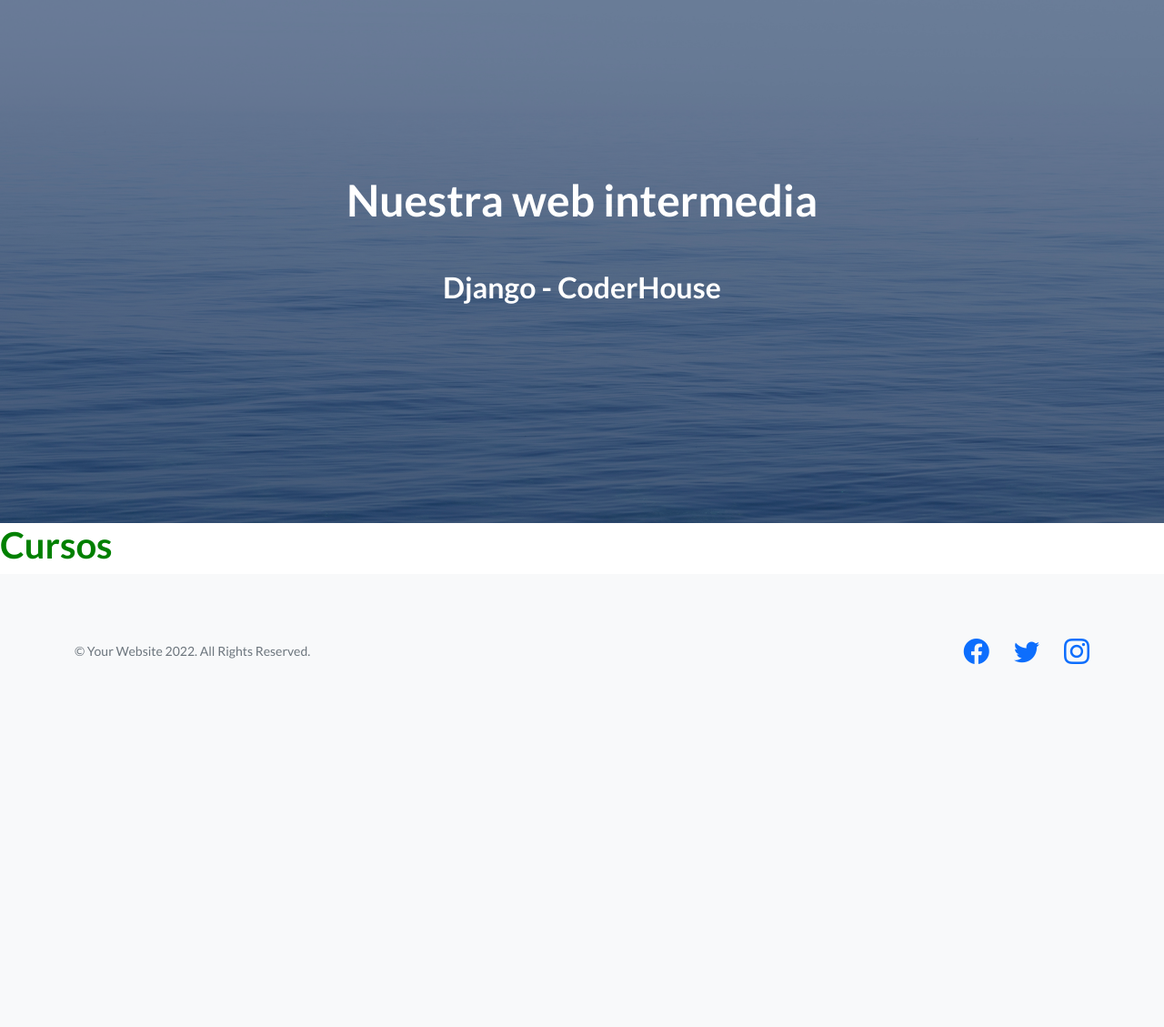
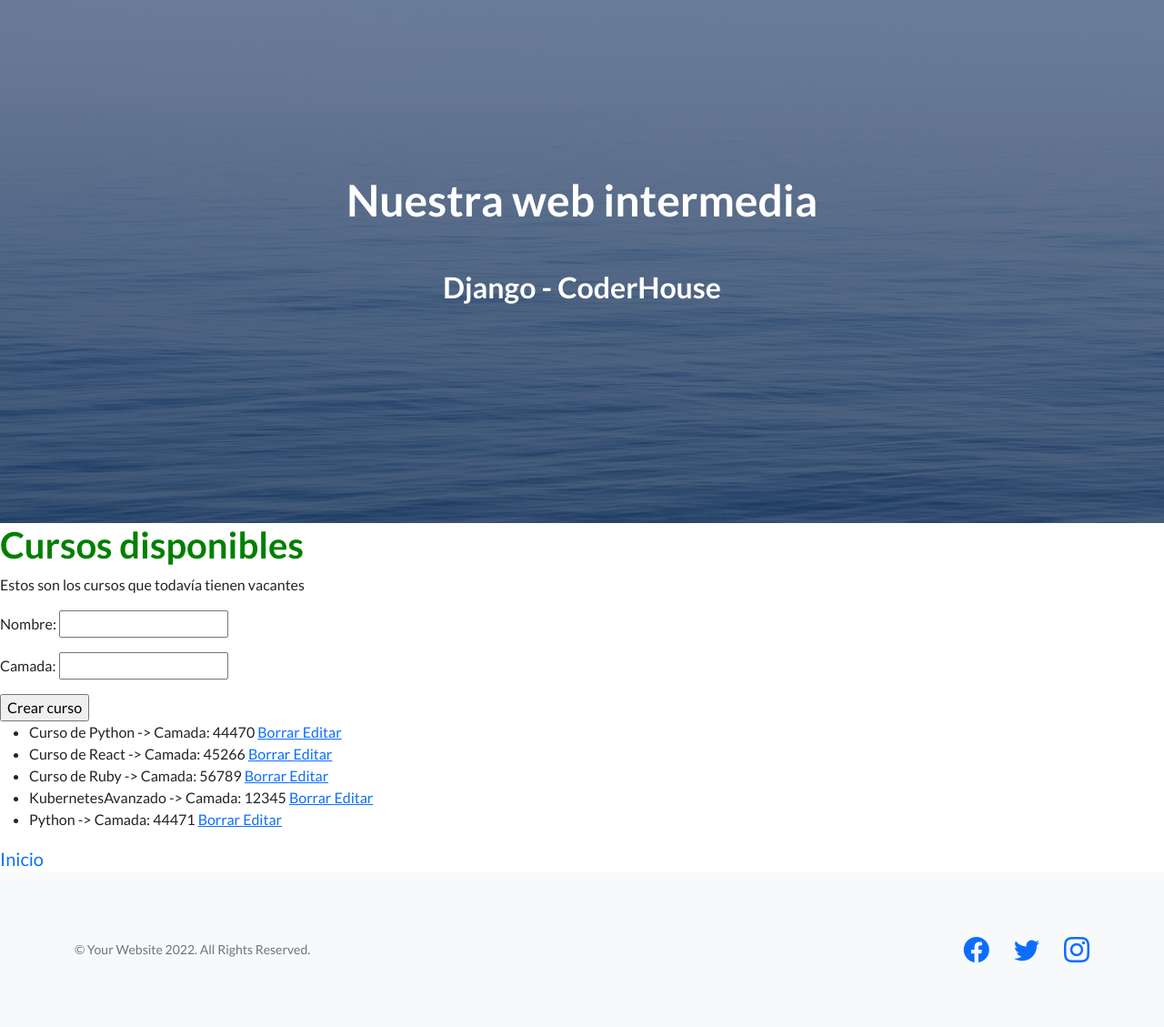
Before and after one commit to andresmachenaud/proyectocoder, a Django app: page /coder/cursos/ in a window 1280 px wide. Shown: the part 67-1196 px from the top of the page at 91% size. Before the commit the page ends 797 px from the top, so only its background shows below. Run offline with Django 4.2, Linux system fonts and the light colour scheme; data comes from the database, SQL or seed files in the repository; both versions use the stored data as it was after the commit; parts of the project's set-up code (start-up, migrations or seed data) failed here and were passed over; some libraries are stand-ins or nearby versions.

Commit message:
CRUD y CBV

```diff
--- a/AppCoder/admin.py
+++ b/AppCoder/admin.py
@@ -7,3 +7,7 @@ admin.site.register(Curso)
 admin.site.register(Entregable)
 admin.site.register(Profesor)
 admin.site.register(Estudiante)
+
+#DATOS SUPERUSER
+#usuario: usuario
+#clave: usuario
--- a/AppCoder/forms.py
+++ b/AppCoder/forms.py
@@ -5,3 +5,7 @@ class ProfesorFormulario(forms.Form):
     apellido = forms.CharField(max_length=100)
     email = forms.EmailField()
     profesion = forms.CharField(max_length=100)
+
+class CursoFormulario(forms.Form):
+    nombre = forms.CharField(max_length=50)
+    camada = forms.IntegerField(min_value=10000) #validación de datos de nuevo curso al menos 5 cifras el num de camada
--- a/AppCoder/models.py
+++ b/AppCoder/models.py
@@ -6,6 +6,9 @@ class Curso(models.Model):
 
     nombre = models.CharField(max_length=50)
     camada = models.IntegerField()
+
+    def __str__(self):
+        return f"{self.nombre} -> Camada: {self.camada}"
 
 class Estudiante(models.Model):
     nombre = models.CharField(max_length=100)
@@ -18,7 +21,13 @@ class Profesor(models.Model):
     email = models.EmailField()
     profesion = models.CharField(max_length=100)
 
+    def __str__(self):
+        return f"{self.apellido.upper()}, {self.nombre.capitalize()}, [{self.profesion.title()}]"
+
 class Entregable(models.Model):
     nombre = models.CharField(max_length=100)
     fecha_de_entrega = models.DateField()
     entregado = models.BooleanField()
+
+    def __str__(self):
+        return f"{self.nombre} -> {self.fecha_de_entrega}"
--- a/AppCoder/templates/AppCoder/cursos.html
+++ b/AppCoder/templates/AppCoder/cursos.html
@@ -4,8 +4,31 @@
 
 {% block contenidoQueCambia %}
 
-<h1 style="color: green;">Cursos</h1>
+<h1 style="color: green;">Cursos disponibles</h1>
+<p>Estos son los cursos que todavía tienen vacantes</p>
+
+{% if errores %}
+    <p style="color: red;"> {{errores}} </p>
+{% endif %}
+
+<form method="post">
+    {% csrf_token %}
+    {{formulario.as_p}}
+    <input type="submit" value="Crear curso">
+
+</form>
+
+{% if listado_cursos %} <!-- si la lista es distinta a vacío entra al ciclo-->
+    <ul>
+    {% for curso in listado_cursos %}
+    <!--imprime lo que diga el método self de la clase en el modelo-->
+        <li> {{curso}} <a href="{% url 'coder-cursos-borrar' curso.id %}">Borrar </a> <a href="{% url 'coder-cursos-editar' curso.id %}">Editar </a> </li>
+    {% endfor %}
+    </ul>
+{% else %}
+    <p>No hay cursos disponibles de momento</p>
+{% endif %}
+
+<a class="navbar-brand" href="{% url 'coder-inicio' %}">Inicio</a>
 
 {% endblock %}
-
-<a class="navbar-brand" href="{% url 'coder-inicio' %}">Inicio</a>
--- a/AppCoder/templates/AppCoder/profesores_formulario.html
+++ b/AppCoder/templates/AppCoder/profesores_formulario.html
@@ -3,7 +3,9 @@
 {% block contenidoQueCambia %}
 
 {% if formulario.errors %}
-<p stlye="color: red ;"> Están mal los datos, revisar </p>
+    <div class="Revisar los datos">
+        {{ formulario.errors }}
+    </div>
 {% endif %}
 
 <form method="post">
--- a/AppCoder/templates/AppCoder/resultados_busqueda_cursos.html
+++ b/AppCoder/templates/AppCoder/resultados_busqueda_cursos.html
@@ -1,4 +1,4 @@
-{% extends 'appcoder/base.html' %}
+{% extends 'AppCoder/base.html' %}
 
 {% block contenidoQueCambia %}
 
--- a/AppCoder/urls.py
+++ b/AppCoder/urls.py
@@ -3,12 +3,24 @@ from AppCoder.views import *
 
 urlpatterns = [
     path("inicio/", inicio, name="coder-inicio"),
+
     path("estudiantes/", estudiantes, name="coder-estudiantes"),
+
     path("profesores/", profesores, name="coder-profesores"),
     path("profesores/crear/", crear_profesor, name="coder-profesores-crear"),
+
     path("cursos/", cursos, name="coder-cursos"),
-    path("cursos/crear/", crear_curso, name="coder-cursos-crearr"),
+    path("cursos/crear/", crear_curso, name="coder-cursos-crear"),
     path("cursos/buscar/", buscar_curso, name="coder-cursos-buscar"),
     path("cursos/buscar/resultados/", resultados_buscar_cursos, name="coder-cursos-buscar-resultados"),
-    path("entregables/", entregables, name="coder-entregables"),
+    path("cursos/borrar/<id>", eliminar_curso, name="coder-cursos-borrar"),
+    path("cursos/editar/<id>", editar_curso, name="coder-cursos-editar"),
+
+    path("entregables/", EntregablesList.as_view(), name="coder-entregables"),
+    path("entregables/detalle/<pk>/", EntregableDetail.as_view(), name="coder-entregables-detalle"),
+    path("entregables/crear/", EntregableCreate.as_view(), name="coder-entregables-crear"),
+    path("entregables/editar/<pk>/", EntregableUpdate.as_view(), name="coder-entregables-editar"),
+    path("entregables/borrar/<pk>/", EntregableDelete.as_view(), name="coder-entregables-borrar"),
+
+    path("test/", test, name="coder-test")
 ]
--- a/AppCoder/views.py
+++ b/AppCoder/views.py
@@ -1,15 +1,52 @@
-from django.shortcuts import render
+from django.shortcuts import render, redirect
 from django.http import HttpResponse
 from AppCoder.forms import *
 from AppCoder.models import *
 
-# Create your views here.
+#Para abrir usando rutas relativas
+from proyectocoder.settings import BASE_DIR
+import os
+
+from django.views.generic import ListView, DetailView, CreateView, UpdateView, DeleteView
+
+def test(request):
+    ruta = os.path.join(BASE_DIR,"AppCoder/templates/AppCoder/base.html") #tengo la ruta al template para usar donde quiera
+    print(BASE_DIR,__file__)
+    file = open(ruta)
+    return HttpResponse(file.read())
 
 def inicio(request):
     return render(request, "AppCoder/inicio.html")
 
 def cursos(request):
-    return render(request, "AppCoder/cursos.html")
+    errores=""
+    #Validamos tipo de petición
+    if request.method == "POST":
+        #Cargamos los datos en el formulario
+        miFormulario = CursoFormulario(request.POST)
+        #Validamos los datos:
+        if miFormulario.is_valid():
+            #Recuperamos los datos limpios:
+            data = miFormulario.cleaned_data
+            #Creamos el curso
+            miCurso = Curso(nombre = data["nombre"], camada = data["camada"])
+            #Lo guardamos en la base de datos
+            miCurso.save()
+        else:
+            #Si el formulario no es válido guardamos los errores para mostrarlos
+            errores = miFormulario.errors
+
+    #Recuperamos todos los cursos de la base de datos
+    cursos = Curso.objects.all()
+
+    #Creamos formulario vacío
+    miFormulario = CursoFormulario() #cuando crea el nuevo curso le pasa al template un formulario vacío para que se vacíen los campos
+
+    #Creamos el contexto
+    contexto = {"listado_cursos": cursos, "formulario": miFormulario, "errores": errores}
+
+    #Retornamos la respuesta
+    return render(request, "AppCoder/cursos.html", contexto)
 
 def crear_curso(request):
     if request.method == "POST":
@@ -20,7 +57,6 @@ def crear_curso(request):
         curso.save()
 
         return render(request, "AppCoder/inicio.html") #cuando crea curso nuevo me lleva a la página de inicio
-
     return render(request, "AppCoder/curso_formulario.html")
 
 def buscar_curso(request):
@@ -30,6 +66,27 @@ def resultados_buscar_cursos(request):
     nombre_curso = request.GET["nombre_curso"]
     cursos = Curso.objects.filter(nombre__icontains=nombre_curso)
     return render(request, "AppCoder/resultados_busqueda_cursos.html", {"cursos": cursos})
+
+def eliminar_curso(request, id):
+    curso = Curso.objects.get(id=id) #no usamos método filter porque devuelve una lista y solo quiero un objeto
+    curso.delete()
+    return redirect("coder-cursos")
+
+def editar_curso(request, id):
+    curso = Curso.objects.get(id=id)
+    if request.method == "POST":
+        miFormulario = CursoFormulario(request.POST)
+        if miFormulario.is_valid():
+            data = miFormulario.cleaned_data
+            curso.nombre = data["nombre"]
+            curso.camada = data["camada"]
+            curso.save()
+            return redirect("coder-cursos")
+        else:
+            return render(request, "AppCoder/editar_curso.html",{"formulario": miFormulario, "errores": miFormulario.errors})
+    else:
+        miFormulario = CursoFormulario(initial={"nombre": curso.nombre, "camada": curso.camada})
+        return render(request, "AppCoder/editar_curso.html",{"formulario": miFormulario, "errores": ""})
 
 def estudiantes(request):
     return render(request, "AppCoder/estudiantes.html")
@@ -48,7 +105,9 @@ def crear_profesor(request):
     return render(request, "AppCoder/profesores_formulario.html", contexto)
 
 def entregables(request):
-    return render(request, "AppCoder/entregables.html")
+    entregables = Entregable.objects.all()
+    contexto = {"listado_entregables": entregables}
+    return render(request, "AppCoder/entregables.html", contexto)
 
 def listado_cursos(request):
     cursos = Curso.objects.all()
@@ -59,4 +118,30 @@ def listado_cursos(request):
         cadena_respuesta += curso.nombre + " | "
         cadena_respuesta_2 += f"({curso.nombre},{curso.camada})" + " | "
     #return HttpResponse(cadena_respuesta_2)
-    return HttpResponse(cadena_respuesta_2)
+    #return HttpResponse(curso) se imprime como lo definí en el archivo modelo en __self__
+    return HttpResponse(cursos)
+
+class EntregablesList(ListView):
+    model = Entregable
+    template_name = "AppCoder/entregables.html"
+
+class EntregableDetail(DetailView):
+    model = Entregable
+    template_name = "AppCoder/detalle_entregable.html"
+
+class EntregableCreate(CreateView):
+    model = Entregable
+    success_url = "/coder/entregables/"
+    fields = ["nombre", "fecha_de_entrega", "entregado"]
+    #acepta el template_name
+
+class EntregableUpdate(UpdateView):
+    model = Entregable
+    success_url = "/coder/entregables/"
+    fields = ["nombre", "fecha_de_entrega", "entregado"]
+    #acepta el template_name
+
+class EntregableDelete(DeleteView):
+    model = Entregable
+    success_url = "/coder/entregables/"
+    #acepta el template_name
```
Also changed, not shown: AppCoder/templates/AppCoder/detalle_entregable.html (added, +19 -0 lines), AppCoder/templates/AppCoder/editar_curso.html (added, +20 -0 lines), AppCoder/templates/AppCoder/entregable_confirm_delete.html (added, +22 -0 lines), AppCoder/templates/AppCoder/entregable_form.html (added, +20 -0 lines), AppCoder/templates/AppCoder/entregables.html (+10 -0 lines), AppCoder/migrations/0003_alter_estudiante_email_alter_profesor_email.py (added), AppCoder/migrations/0004_alter_estudiante_email.py (added), AppCoder/migrations/0005_alter_profesor_email.py (added), AppCoder/migrations/0006_alter_estudiante_email_alter_profesor_email.py (added), db.sqlite3.
